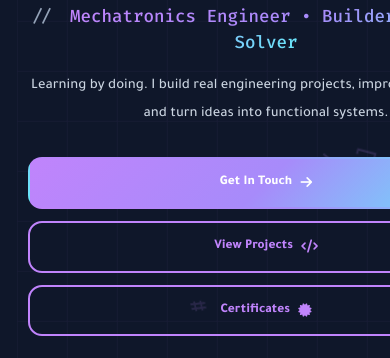
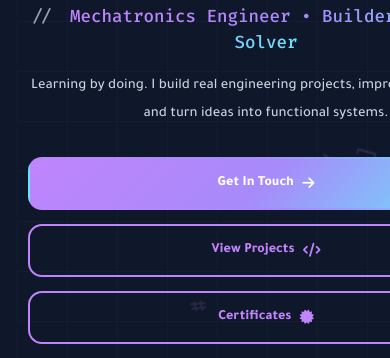
Before and after one commit to Amd41/portfolio, a plain HTML site: page index.html in a window 390 px wide. Shown: the part 226-584 px from the top of the page. Drawn offline with nearby package versions, Linux system fonts and the light colour scheme.

Commit message:
Update style.css

```diff
--- a/style.css
+++ b/style.css
@@ -862,28 +862,3 @@ img { max-width: 100%; height: auto; }
   border-radius: 12px;
 
 }
-/* Fix HERO buttons on mobile */
-@media (max-width: 768px){
-
-  .hero-buttons{
-    display: flex;
-    flex-direction: column;
-    gap: 12px;
-    width: 100%;
-    align-items: stretch;
-  }
-
-  .hero-buttons .btn{
-    width: 100%;
-    justify-content: center;
-    padding: 14px 16px;
-    font-size: 0.95rem;
-  }
-
-  /* لو عندك أي max-width على الأزرار */
-  .hero-buttons .btn,
-  .hero-buttons a{
-    max-width: 100%;
-  }
-}
-html, body { overflow-x: hidden; }
```
